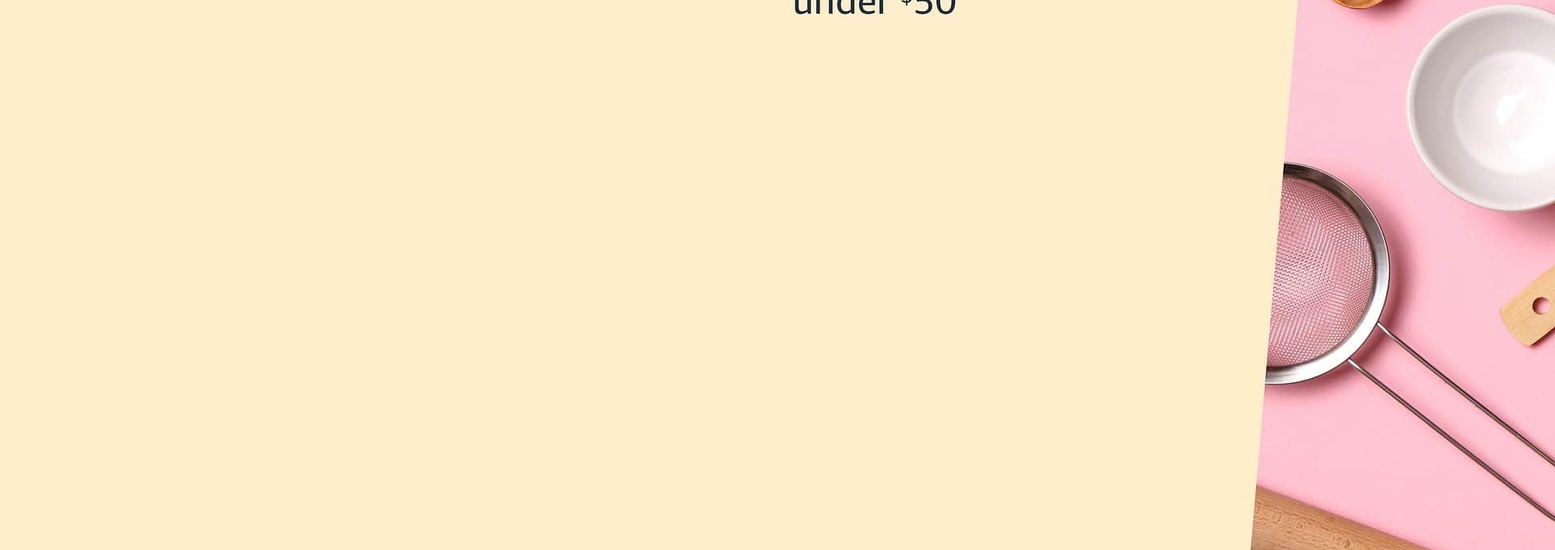
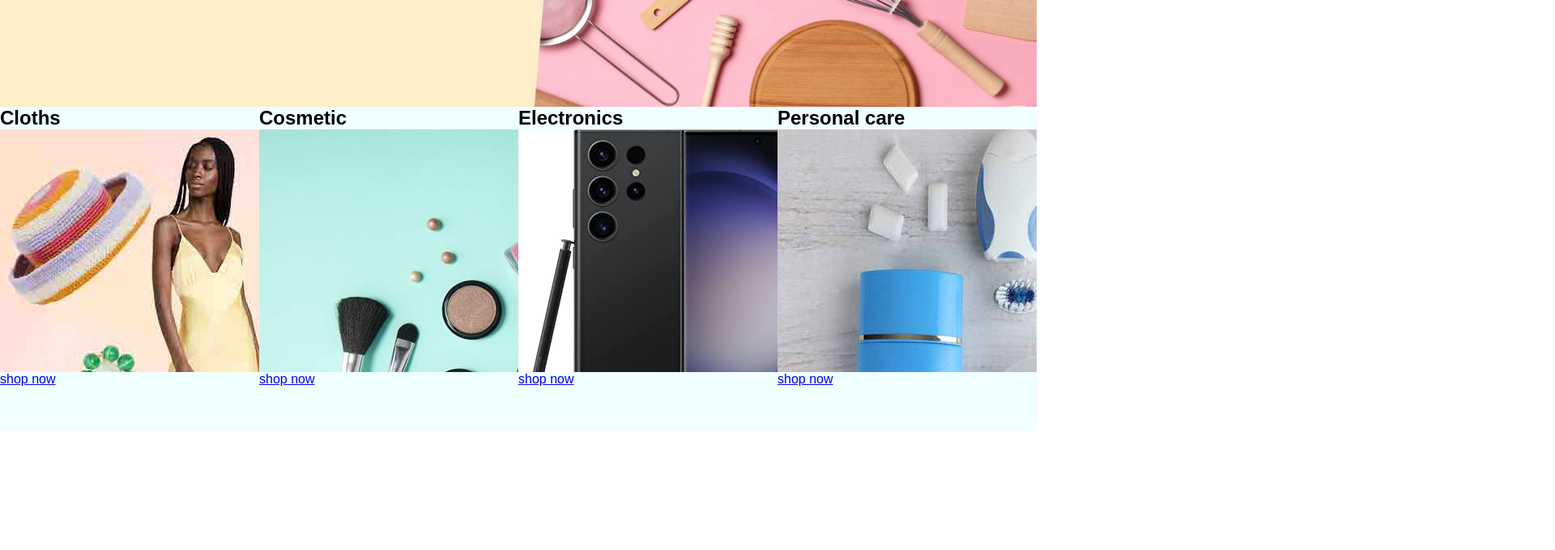
Before and after one commit to arpanbhandari5/project-A2m, a plain HTML site: page index.html in a window 1280 px wide. Shown: the part 400-1080 px from the top of the page at 81% size, 1920 px wide, since content can reach past the window. After the commit the page ends 932 px from the top, so only its background shows below. Drawn offline with Linux system fonts and the light colour scheme; files whose address does not match are found by name.

Commit message:
Project underway

```diff
--- a/index.html
+++ b/index.html
@@ -40,13 +40,36 @@
                     </div>
                 <div class="options">
                     <ul>
-                        <li><a href="Grocery">Grocery</a></li>
+
                         <li><a href="Makeup">Cosmetic</a></li>
                         <li><a href="Electronics">Electronics</a></li>
+                        <li><a href="Personal care">Personal care</a></li>
+                        <li><a href="cloths">Cloths</a></li>
                     </ul>
                 </div>
         </header>
         <div class="main">
-            <img src="C:\programming in c\lab 1\lab2\sydt\61lwJy4B8PL._SX3000_ amazon.jpg" alt:img ,width:56,height:67>
+
+        </div>
+        <div class="shopping">
+            <div class="box1 box">
+                <h2>Cloths</h2>
+                <div class="pht" style="background-image:url('box8_imagecloth.jpg') ;"></div>
+                <a href="shop">shop now</a>
+            </div>
+            <div class="box 2 box">
+                <h2>Cosmetic</h2>
+                <div class="pht" style="background-image:url('box5_imagemakeup.jpg') ;"></div>
+                <a href="shop">shop now</a></div>
+            <div class="box 3 box">
+                <h2>Electronics</h2>
+                <div class="pht" style="background-image:url('digitalappliances.jpg') ;"></div>
+                <a href="shop">shop now</a></div>
+            <div class="box 4 box">
+                <h2>Personal care</h2>
+                <div class="pht" style="background-image:url('personal care.jpg') ;"></div>
+                <a href="shop">shop now</a>
+            </div>
         </div>
     </body>
+    </html>
--- a/style.css
+++ b/style.css
@@ -69,3 +69,24 @@ justify-content:space-evenly;
 .options {
 display:inline-block;
 }
+.main{
+    background-image:url(image.jpg);
+    height:400px;
+    background-size:cover;
+}
+.shopping {
+
+    display:flex;
+    justify-content:evenly;
+    background-color: rgb(167, 164, 161);
+}
+.box{
+    height:400px;
+    width:25%;
+    background-color: azure;
+    padding:20px opx 15px;
+}
+
+.pht{
+    height:300px;
+}
```
Also changed, not shown: image.jpg (renamed from 61lwJy4B8PL._SX3000_ amazon.jpg).
